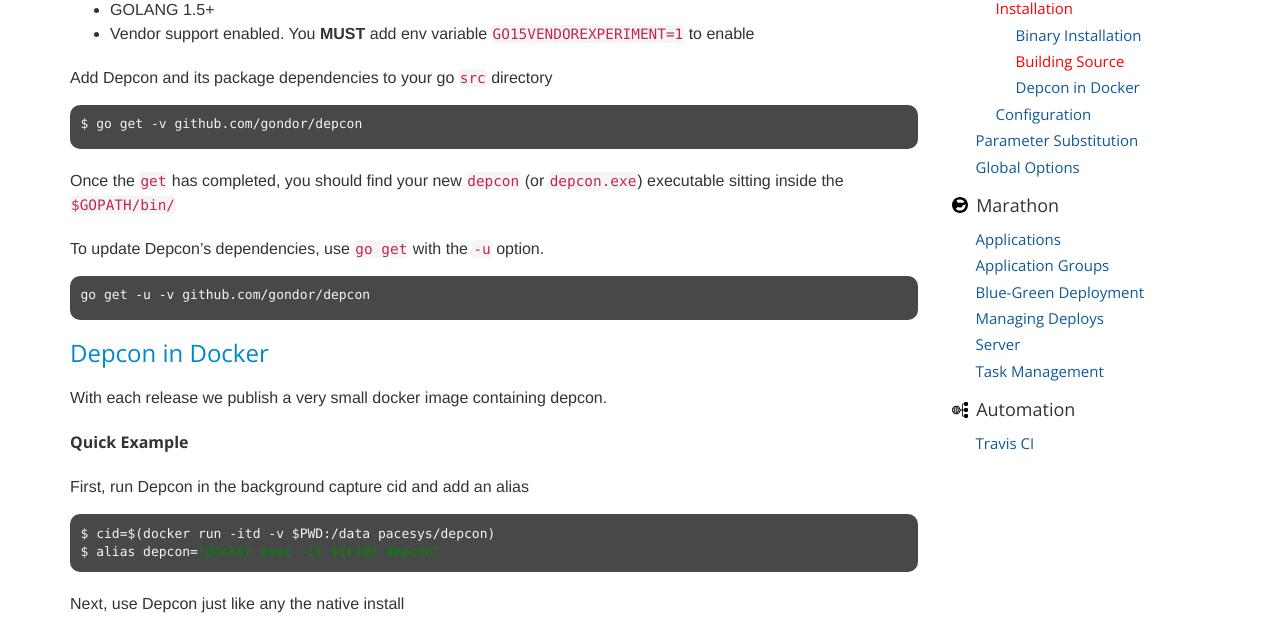
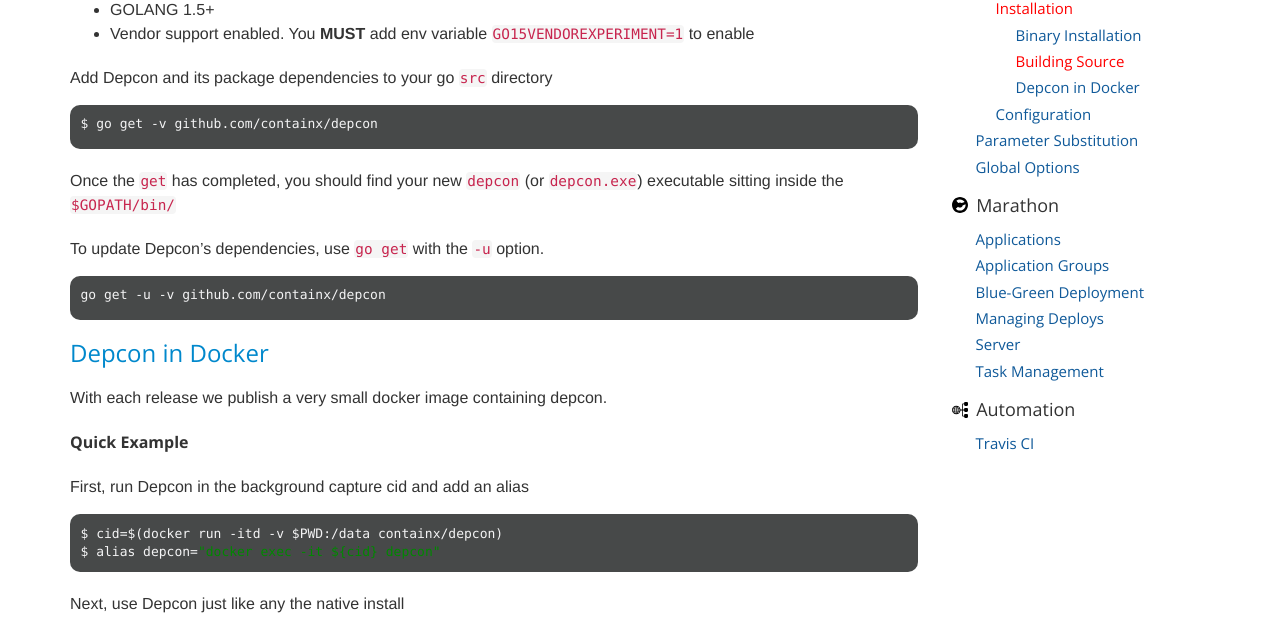
Before and after one commit to ContainX/depcon.containx.io, a Jekyll site: the page built from docs/getting-started.md, in a window 1280 px wide and 900 px high, scrolled down 900 px. Shown: the part 144-773 px from the top of the window. Built offline with Jekyll 4.4.1, drawn with Linux system fonts in a browser that asks for light colours; nearby versions of some CDN libraries.

Commit message:
update docs

````diff
--- a/docs/getting-started.md
+++ b/docs/getting-started.md
@@ -47,7 +47,7 @@ Add Depcon and its package dependencies to your go `src` directory
 
 {:.console .command}
 ```
-$ go get -v github.com/gondor/depcon
+$ go get -v github.com/containx/depcon
 ```
 
 Once the `get` has completed, you should find your new `depcon` (or `depcon.exe`) executable sitting inside the `$GOPATH/bin/`
@@ -56,7 +56,7 @@ To update Depcon's dependencies, use `go get` with the `-u` option.
 
 {:.console .command}
 ```
-go get -u -v github.com/gondor/depcon
+go get -u -v github.com/containx/depcon
 ```
 
 ### Depcon in Docker
@@ -69,7 +69,7 @@ First, run Depcon in the background capture cid and add an alias
 
 {:.console .command}
 ```
-$ cid=$(docker run -itd -v $PWD:/data pacesys/depcon)
+$ cid=$(docker run -itd -v $PWD:/data containx/depcon)
 $ alias depcon="docker exec -it ${cid} depcon"
 ```
 
````
Also changed, not shown: docs/travis.md (+1 -1 lines).
